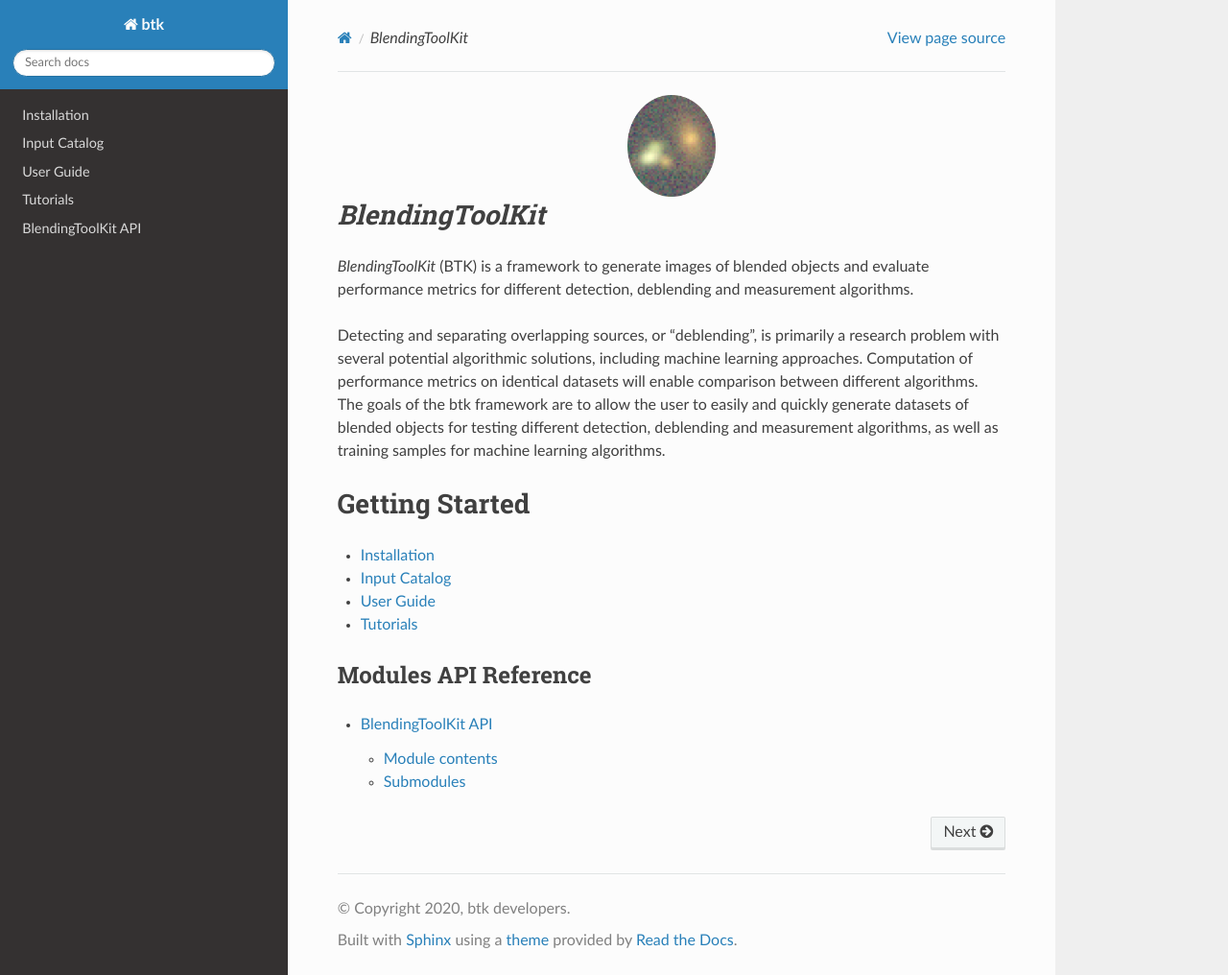
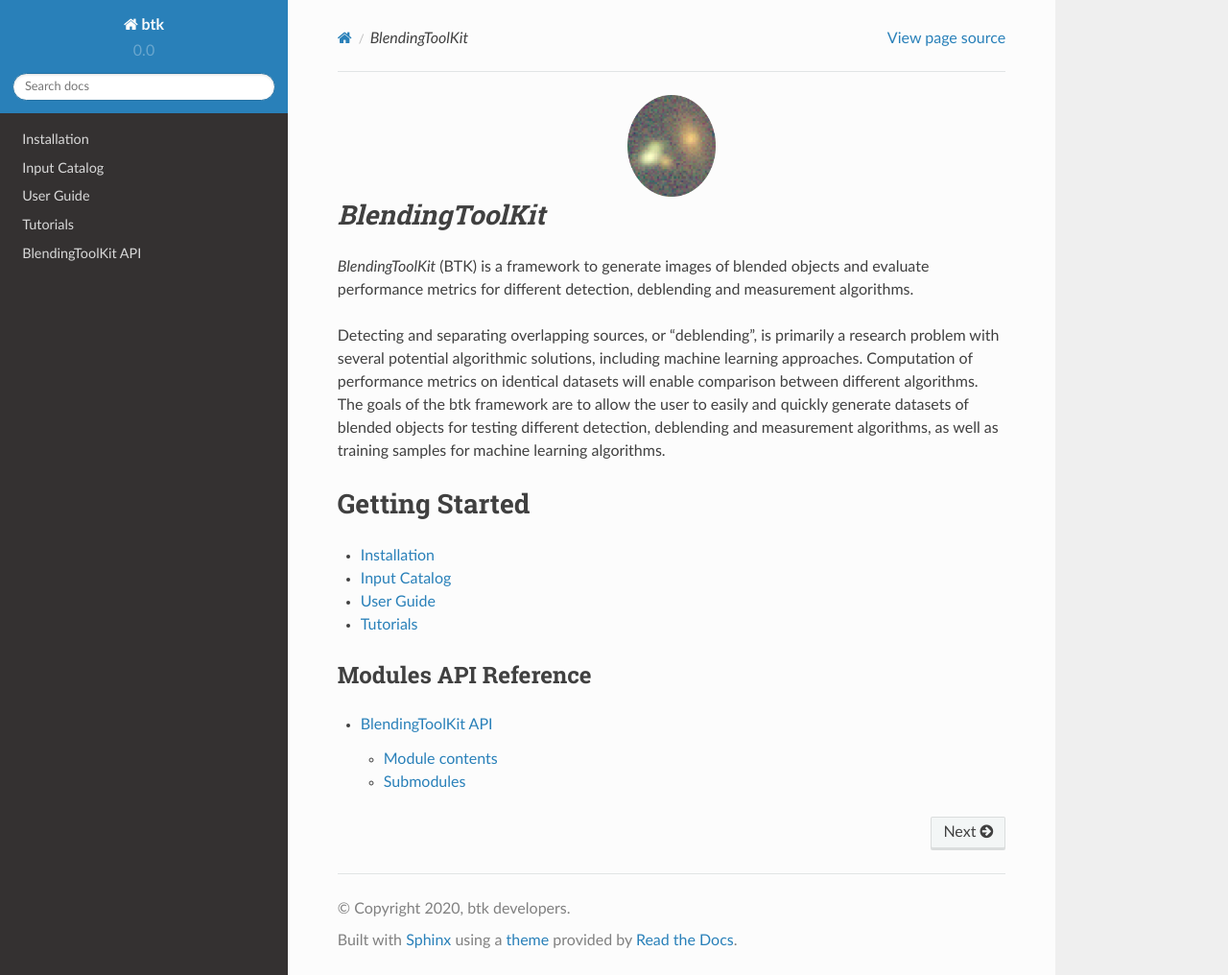
Before and after one commit to LSSTDESC/BlendingToolKit, a Sphinx documentation site: the page built from docs/source/index.rst, in a window 1280 px wide and 1016 px high. Shown: the whole window at 96% size. Built offline with Sphinx 7.4.7 and the Read the Docs theme 2.0.0, drawn with Linux system fonts in a browser that asks for light colours.

Commit message:
correct version number

```diff
--- a/docs/source/conf.py
+++ b/docs/source/conf.py
@@ -33,9 +33,9 @@ copyright = "2020, btk developers"
 author = "btk developers"
 
 # The short X.Y version
-version = ""
+version = "0.0"
 # The full version, including alpha/beta/rc tags
-release = "0.1"
+release = "0.0.0"
 
 
 class Mock(MagicMock):
```
